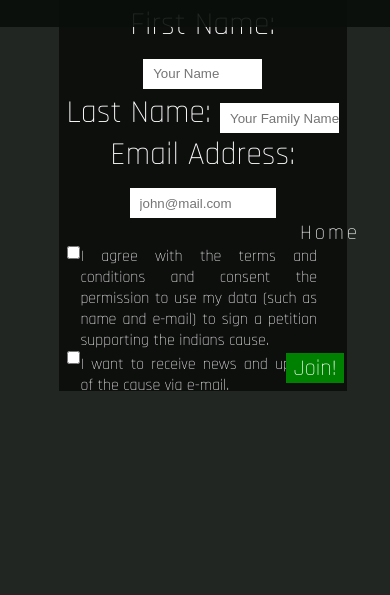
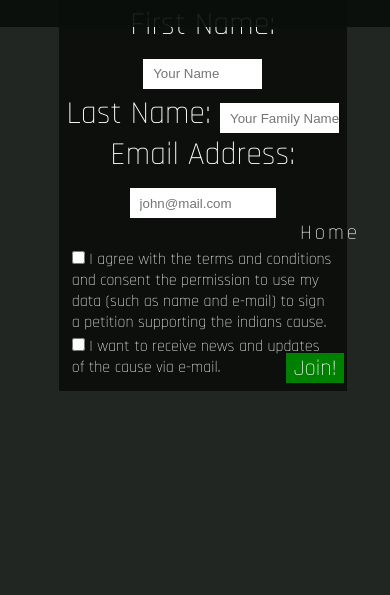
Before and after one commit to Vepp1/indians-live, a plain HTML site: page join.html in a window 390 px wide. Shown: the part 142-737 px from the top of the page. Drawn offline with Linux system fonts and the light colour scheme.

Commit message:
Fix joinform responsive design. Add flexbox attribute

```diff
--- a/assets/css/style.css
+++ b/assets/css/style.css
@@ -105,9 +105,8 @@ header {
     margin-top: 5%;
     padding: 10px;
     bottom: 30px;
-    text-align: center;
+    text-align: left;
     box-sizing: border-box;
-    text-align: justify;
     position: relative;
 }
 
@@ -129,21 +128,20 @@ header {
     float: left;
     margin: 1% 1% 0 10%;
     padding: 2%;
-    text-align: center;
+    text-align: left;
     box-sizing: border-box;
-    text-align: justify;
     border: 1px solid white;
     position: relative;
     margin-bottom: 2%;
 }
 
 #time_line h2 {
-    text-align: center;
+    text-align: left;
     position: relative;
 }
 
 #time_line h3 {
-    text-align: justify;
+    text-align: left;
     margin-top: 5%;
     position: relative;
 }
@@ -156,7 +154,7 @@ header {
     margin-right: 20%;
     position: relative;
     border: 1px solid white;
-    text-align: center;
+    text-align: left;
     color: white;
     padding: 30px 20px 30px 20px;
     overflow: hidden;
@@ -169,7 +167,6 @@ header {
     font-size: 120%;
     font-weight: 600;
     letter-spacing: 2px;
-    text-align: justify;
 }
 
 #join {
@@ -261,37 +258,18 @@ input[type=email] {
     margin: 5% auto auto 0;
 }
 
-input[id="terms"] {
-    float: left;
-    position: absolute;
-    left: 3%;
-}
-
-input[id="newst"] {
-    float: left;
-    position: absolute;
-    margin-top: 5%;
-    left: 3%;
-}
-
-label[for="terms"] {
-    position: absolute;
-    margin-left: 3%;
-    padding-right: 30px;
-}
-
-label[for="newst"] {
-    position: absolute;
-    margin-left: 3%;
-    padding-top: 5%;
-    padding-right: 20px;
-}
 
 #agree {
     align-items: center;
     margin: 10% 2% 2% 2%;
     font-size: 50%;
-    text-align: justify;
+    text-align: left;
+    display: flexbox;
+}
+
+#agree input, label {
+    margin-top: 2%;
+
 }
 
 input[type="submit"] {
@@ -314,7 +292,7 @@ footer {
     height: 100px;
     font-size: 100%;
     padding-top: 1%;
-    text-align: center;
+    text-align: left;
 }
 
 #footer li {
@@ -358,7 +336,6 @@ i {
         margin-top: 10%;
         height: 40%;
         width: 40%;
-        text-align: center;
         margin-left: 50%;
         margin-top: 20%;
     }
@@ -400,17 +377,8 @@ i {
     #information_box div {
         width: 80%;
         height: 100px;
-        text-align: center;
         margin-left: 5%;
         margin-top: 5%;
-    }
-
-    label[for="newst"] {
-        margin-top: 8%;
-    }
-
-    input[id="newst"] {
-        margin-top: 12%;
     }
 
 }
@@ -424,7 +392,6 @@ i {
     #logo {
         position: relative;
         margin-left: 35%;
-        text-align: center;
     }
 
     #hero_outer {
@@ -461,19 +428,6 @@ i {
         margin-left: 15%;
         margin-top: 25%;
     }
-
-
-    input[type="submit"] {
-        margin-top: 10%;
-    }
-
-    label[for="newst"] {
-        margin-top: 5%;
-    }
-
-    input[id="newst"] {
-        margin-top: 10%;
-    }
 }
 
 @media screen and (max-width:600px) {
@@ -504,14 +458,6 @@ i {
         width: 60%;
     }
 
-    label[for="newst"] {
-        margin-top: 15%;
-    }
-
-    input[id="newst"] {
-        margin-top: 19%;
-    }
-
     footer {
         margin-top: 10%;
         font-size: 70%;
@@ -529,12 +475,4 @@ i {
         margin-left: 5%;
     }
 
-    label[for="newst"] {
-        margin-top: 25%;
-    }
-
-    input[id="newst"] {
-        margin-top: 29%;
-    }
-
 }
```
Also changed, not shown: join.html (+1 -2 lines).
